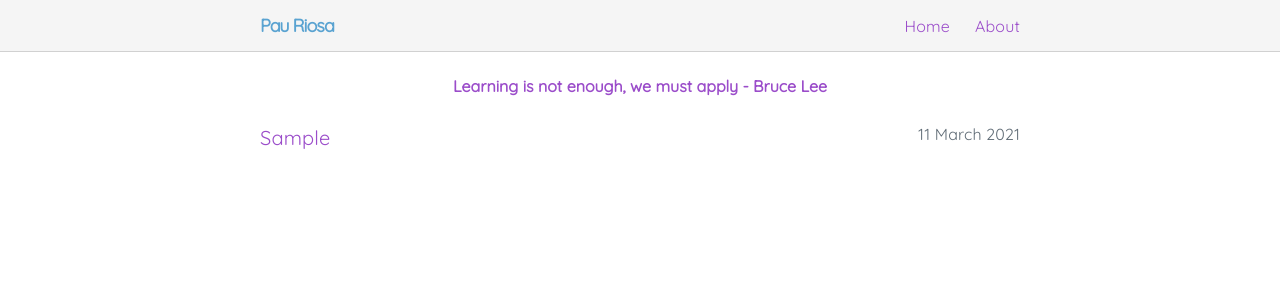
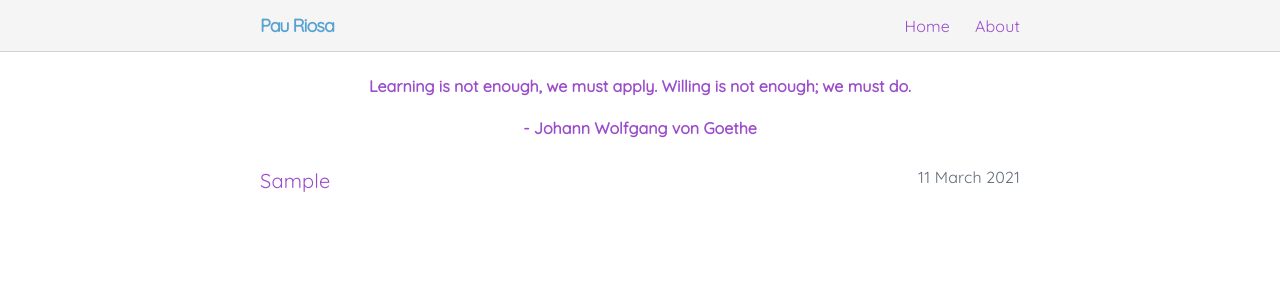
Before and after one commit to pau-riosa/pau-riosa.github.io, a Jekyll site: the page built from index.html, in a window 1280 px wide. Shown: the top 300 px of the page. Built offline with Jekyll 4.4.1, drawn with Linux system fonts in a browser that asks for light colours.

Commit message:
apply changes

```diff
--- a/index.html
+++ b/index.html
@@ -2,7 +2,8 @@
 layout: default
 title: Home
 ---
-<h6 class="home-quote"> Learning is not enough, we must apply - Bruce Lee </h6>
+<h6 class="home-quote"> Learning is not enough, we must apply. Willing is not enough; we must do.</h6>
+<h6>- Johann Wolfgang von Goethe </h6>
 <ul class="post-list">
   {% for post in site.posts %}
     <li>
```
